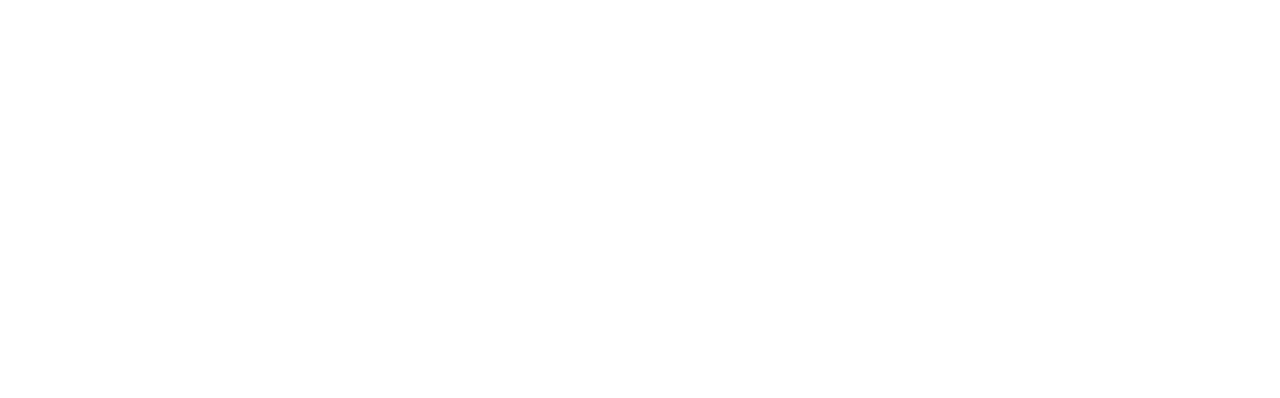
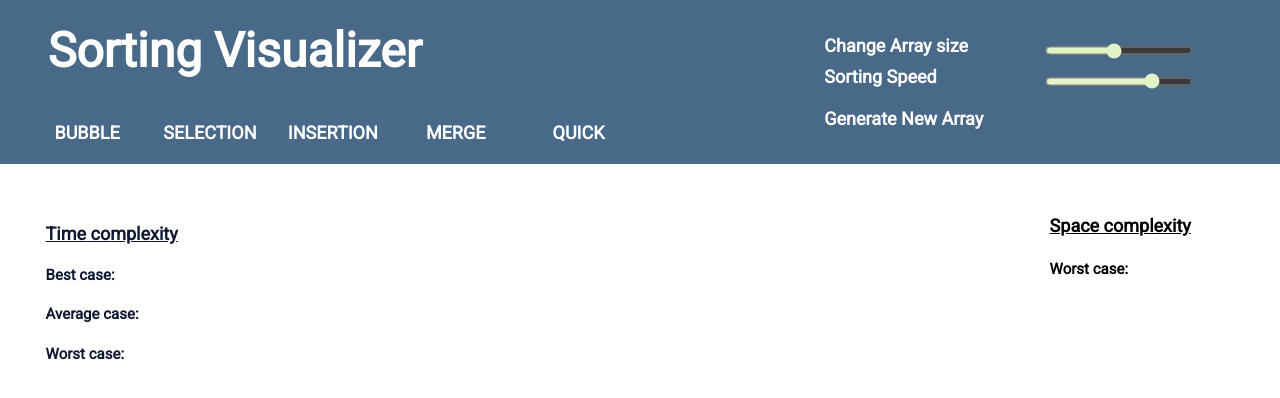
Before and after one commit to krupallad09/Sorting_Visualizer, a plain HTML site: page index.html in a window 1280 px wide. Drawn offline with Linux system fonts and the light colour scheme.

Commit message:
layout-ready

```diff
--- a/css/style.css
+++ b/css/style.css
@@ -0,0 +1,190 @@
+@import url('https://fonts.googleapis.com/css2?family=Roboto&display=swap');
+* {
+    margin: 0px;
+    padding: 0px;
+    font-family: 'Roboto', sans-serif;
+    font-size: large;
+    font-weight: bold;
+  }
+
+  nav {
+    background-color: #496989;
+    color: white;
+    display: grid;
+    grid-template-columns: 60% 30%;
+    column-gap: 5%;
+    padding: 0% 2%;
+  }
+
+  input[type="range"] {
+    accent-color: #E2F4C5;
+  }
+
+  nav .array-inputs {
+    display: grid;
+    /* -ms-grid-columns: 60% 40%; */
+    grid-template-columns: 60% 40%;
+    place-content: center;
+    padding: 5% 0%;
+  }
+
+  nav .array-inputs #a_size {
+    padding: 5% 0%;
+  }
+
+  nav .array-inputs #a_speed {
+    padding: 5% 0%;
+  }
+
+
+  nav .array-inputs #a_generate {
+    background-color: transparent;
+    border: none;
+    outline: none;
+    color: white;
+    padding: 5% 0% 0% 0%;
+    text-align: left;
+  }
+
+  nav .array-inputs #a_generate:hover {
+    cursor: pointer;
+    color: #A8CD9F;
+  }
+
+  nav .header_left {
+    /* display: -webkit-box;
+    display: -ms-flexbox; */
+    display: flex;
+    /* -webkit-box-orient: vertical;
+    -webkit-box-direction: normal;
+    -ms-flex-direction: column; */
+    flex-direction: column;
+  }
+
+  nav .header_left .nav-heading {
+    display: inline-block;
+    font-size: xxx-large;
+    padding: 3% 3%;
+  }
+
+  nav .header_left .algos {
+    display: -ms-grid;
+    display: grid;
+    -ms-grid-columns: (16.66667%);
+    grid-template-columns: repeat(6, 16.66667%);
+    place-content: center;
+    padding: 2% 0%;
+  }
+
+  nav .header_left .algos button {
+    background-color: transparent;
+    border: none;
+    color: white;
+    outline: none;
+    padding: 5%;
+    font-size: large;
+  }
+
+  nav .header_left .algos button:hover {
+    background-color: none;
+    color: #A8CD9F;
+    cursor: pointer;
+  }
+
+  nav .header_left .algos .butt_locked {
+    background-color: transparent;
+    cursor: pointer;
+  }
+
+  nav .header_left .algos .butt_locked:hover {
+    background-color: transparent;
+    cursor: pointer;
+  }
+
+  nav .header_left .algos .butt_selected {
+    background-color: white;
+    color: green;
+  }
+
+  nav .header_left .algos .butt_selected:hover {
+    background-color: white;
+    cursor: pointer;
+  }
+
+  nav .header_left .algos .butt_unselected:hover {
+    background-color: blue;
+    cursor: pointer;
+  }
+
+  section {
+    display: grid;
+    grid-template-columns: 25% 75%;
+  }
+
+  section #Info_Cont1 {
+    margin-top: 8px;
+    margin-left: 20px;
+    color: #0e1833;
+
+  }
+
+  section #array_container {
+    display: flex;
+    width: 100%;
+    height: 60vh;
+  }
+
+
+  .hide {
+    display: none;
+  }
+
+  section {
+    display: -ms-grid;
+    display: grid;
+    -ms-grid-columns: 20% 60% 20%;
+        grid-template-columns: 20% 60% 20%;
+  }
+
+  section .Complexity_Containers {
+    margin-top: 0%;
+  }
+
+  section .Complexity_Containers .Pair_Definitions {
+    margin-top: 10%;
+  }
+
+  section .Complexity_Containers .Pair_Definitions p {
+    display: inline;
+  }
+
+  section .Complexity_Containers .Pair_Definitions p.Sub_Heading {
+    font-size: smaller;
+    text-transform: none;
+  }
+
+  section #Info_Cont1 {
+    padding: 20% 10%;
+  }
+
+  section #Info_Cont1 h3 {
+    text-decoration: underline;
+  }
+
+  section #array_container {
+    display: flex;
+    width: 100%;
+    height: 70vh;
+  }
+
+  section #Info_Cont2 {
+    padding: 20% 10%;
+  }
+
+  section #Info_Cont2 h3 {
+    text-decoration: underline;
+  }
+
+  .hide {
+    display: none;
+  }
--- a/index.html
+++ b/index.html
@@ -7,8 +7,66 @@
     <link rel="icon" type="image/png" sizes="32x32" href="image/favicon-16x16.png">
     <link rel="icon" type="image/png" sizes="16x16" href="image/favicon-32x32.png">
     <link rel="manifest" href="/site.webmanifest">
+    <link rel="stylesheet" href = "./css/style.css">
 </head>
 <body>
+    <header>
+        <nav>
+            <div class="header_left">
+                <p class="nav-heading">Sorting Visualizer</p>
+                <div class="algos">
+                    <button>BUBBLE</button>
+                    <button>SELECTION</button>
+                    <button>INSERTION</button>
+                    <button>MERGE</button>
+                    <button>QUICK</button>
+                </div>
+            </div>
 
+            <div class="array-inputs">
+                <p>Change Array size</p>
+                <input id="a_size" type="range" min=20 max=150 step=1 value=80>
+                <p>Sorting Speed</p>
+                <input id="a_speed" type="range" min=1 max=5 step=1 value=4>
+                <button id="a_generate">Generate New Array</button>
+            </div>
+
+        </nav>
+    </header>
+
+    <section>
+
+        <div id="Info_Cont1">
+            <h3>Time complexity</h3>
+            <div class="Complexity_Containers" id="Time_Complexity_Types_Container">
+                <div class="Pair_Definitions">
+                    <p class="Sub_Heading">Best case:</p>
+                </div>
+                <div class="Pair_Definitions">
+                    <p class="Sub_Heading">Average case:</p>
+                </div>
+                <div class="Pair_Definitions">
+                    <p class="Sub_Heading">Worst case:</p>
+                </div>
+            </div>
+        </div>
+
+        <div id = "array_container"></div>
+
+        <div id="Info_Cont2">
+            <h3>Space complexity</h3>
+            <div class="Complexity_Containers" id="Space_Complexity_Types_Container">
+                <div class="Pair_Definitions">
+                    <p class="Sub_Heading">Worst case:</p>
+                    <p id="Space_Worst"></p>
+                </div>
+            </div>
+        </div>
+    </section>
+
+
+    <footer>
+
+    </footer>
 </body>
 </html>
```
Also changed, not shown: image/android-chrome-192x192.png (deleted), image/android-chrome-512x512.png (deleted).
